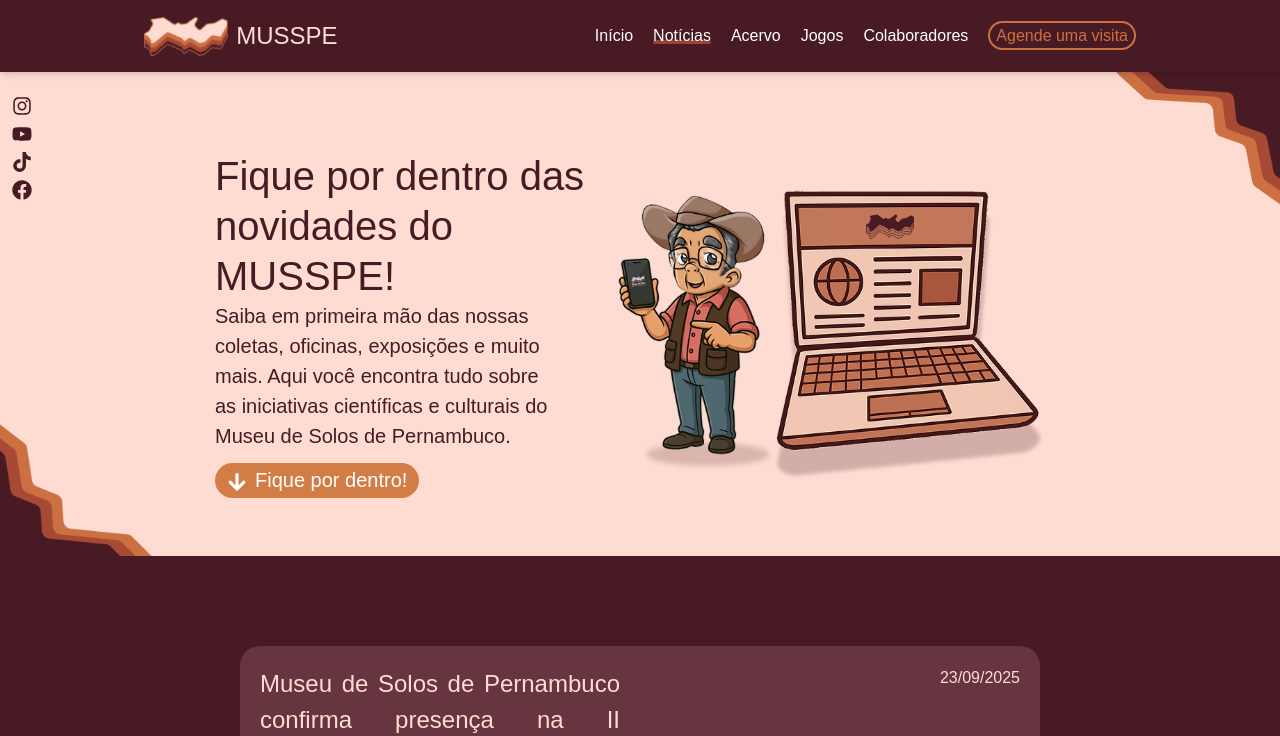
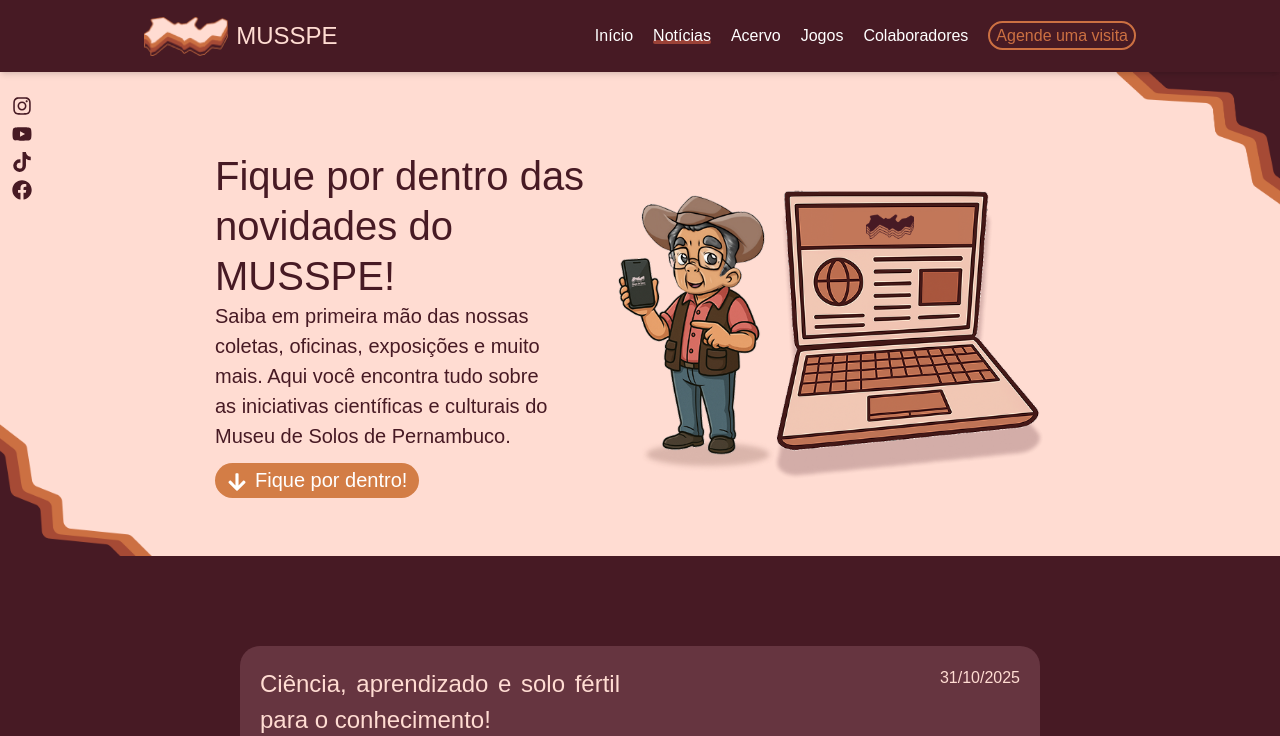
Before and after one commit to FonJava/musspe-react, a React (Vite) app: page /noticias in a window 1280 px wide. Shown: the top 736 px of the page. Built offline with nearby package versions, Linux system fonts and the light colour scheme; a web font is replaced by a local one.

Commit message:
notícia do mini curso

```diff
--- a/src/pages/Noticias/Noticias.jsx
+++ b/src/pages/Noticias/Noticias.jsx
@@ -20,6 +20,7 @@ import n5Img5 from "/imagens/noticias/n1/n5-5.jpeg";
 import expogeo from "/imagens/noticias/n8/expogeo.png";
 import aniversario from "/imagens/noticias/n7/musspe-19-anos.png";
 import emcena from "/imagens/noticias/n6/emcena.png";
+import miniCurso from "/imagens/noticias/n9/mini-curso.png";
 
 export default function Noticias() {
   const scrollToNoticias = () => {
@@ -64,6 +65,23 @@ export default function Noticias() {
         id="noticias-section"
         className="min-h-[700px] bg-brand-dark py-[80px]"
       >
+      <ContainerNoticia
+          titulo={
+            "Ciência, aprendizado e solo fértil para o conhecimento!"
+          }
+          resumo={
+            "No dia 29 de outubro, o Museu de Solos de Pernambuco recebeu o minicurso ministrado pela Dra. Clarissa Buarque Vieira e pelo Dr. Gabriel Henrique M. C. Silva, com o tema “Estoque de Carbono nos Solos de Referência de Pernambuco: Conceitos e Avaliação de Dados”, realizado durante a Semana de Engenharia Florestal (SEF 2025). Foram 8 horas de imersão científica, reunindo teoria e muita troca de experiências sobre a importância do carbono no solo."
+          }
+          data={"31/10/2025"}
+          botao="Saiba mais"
+          imagem={miniCurso}
+          link={
+            "https://www.instagram.com/p/DQepKCSjZlX/?img_index=1"
+          }
+          imgWidth="w-[90%] sm:w-[300px]"
+          imgHeight="h-[90%] sm:h-[360px]"
+          ajusteMt={"mt-[40px] md:mt-0"}
+        />
       <ContainerNoticia
           titulo={
             "Museu de Solos de Pernambuco confirma presença na II EXPOGEO"
```
Also changed, not shown: public/imagens/noticias/n9/mini-curso.png (added).
